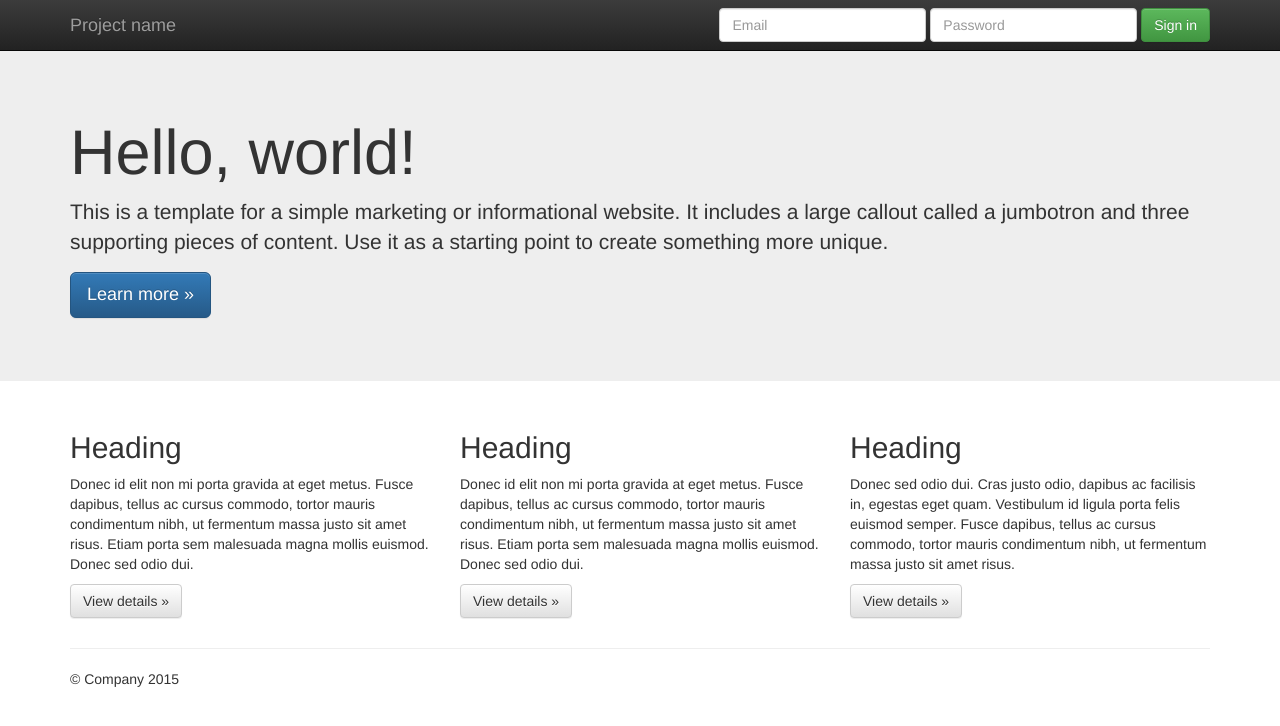
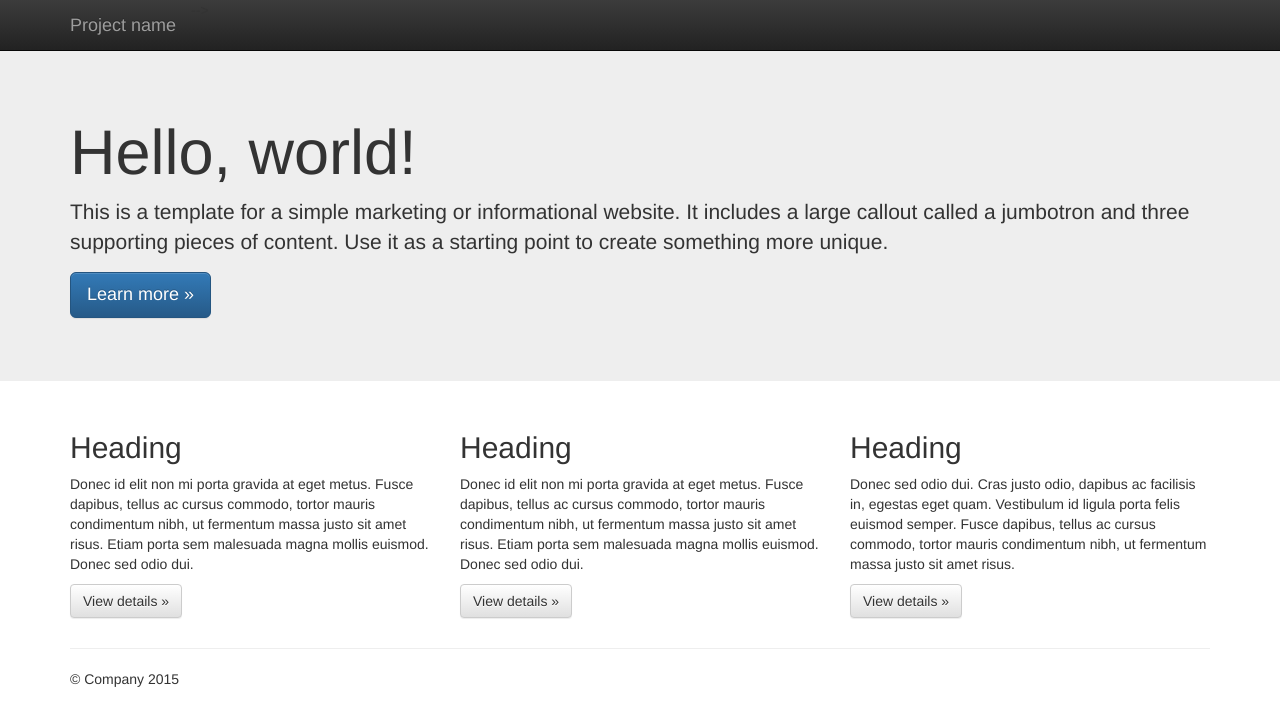
Before and after one commit to NourDT/sample-art-site, a plain HTML site: page index.html in a window 1280 px wide. Drawn offline with nearby package versions, Linux system fonts and the light colour scheme.

Commit message:
testing
testing to push

```diff
--- a/index.html
+++ b/index.html
@@ -38,7 +38,7 @@
           </button>
           <a class="navbar-brand" href="#">Project name</a>
         </div>
-        <div id="navbar" class="navbar-collapse collapse">
+<!--         <div id="navbar" class="navbar-collapse collapse">
           <form class="navbar-form navbar-right" role="form">
             <div class="form-group">
               <input type="text" placeholder="Email" class="form-control">
@@ -48,7 +48,7 @@
             </div>
             <button type="submit" class="btn btn-success">Sign in</button>
           </form>
-        </div><!--/.navbar-collapse -->
+        </div><!--/.navbar-collapse --> -->
       </div>
     </nav>
 
```
